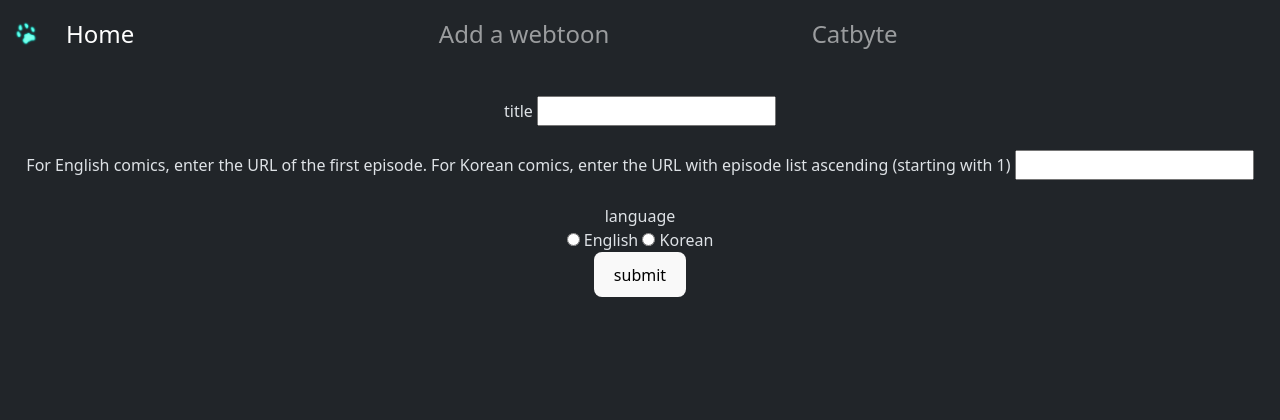
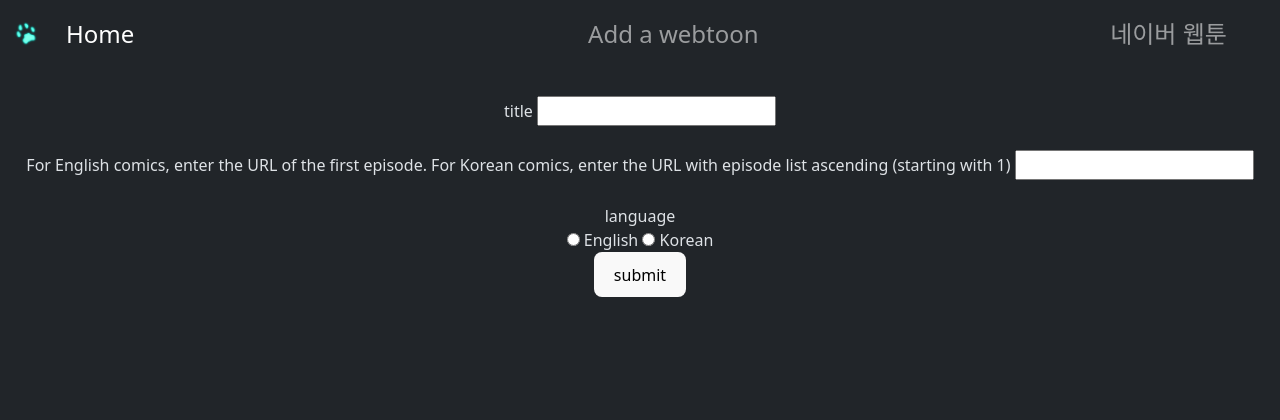
Before and after one commit to catbyte-io/comic-reader, a Flask app: page /add-comic in a window 1280 px wide. Shown: the top 420 px of the page. Run offline with Flask 3, Linux system fonts and the light colour scheme; some libraries are stand-ins or nearby versions; some web fonts are replaced.

Commit message:
Add links to Naver and Webtoon for convienience

```diff
--- a/static/templates/base.html
+++ b/static/templates/base.html
@@ -33,7 +33,10 @@
                     <a class="nav-link" href="/add-comic">Add a webtoon</a>
                   </li>
                   <li class="nav-item">
-                    <a class="nav-link" href="https://github.com/catbyte-io">Catbyte</a>
+                    <a class="nav-link" href="https://m.comic.naver.com/index">네이버 웹툰</a>
+                  </li>
+                  <li class="nav-item">
+                    <a class="nav-link" href="https://www.webtoons.com/en/">Webtoon</a>
                   </li>
                 </ul>
               </div>
```
